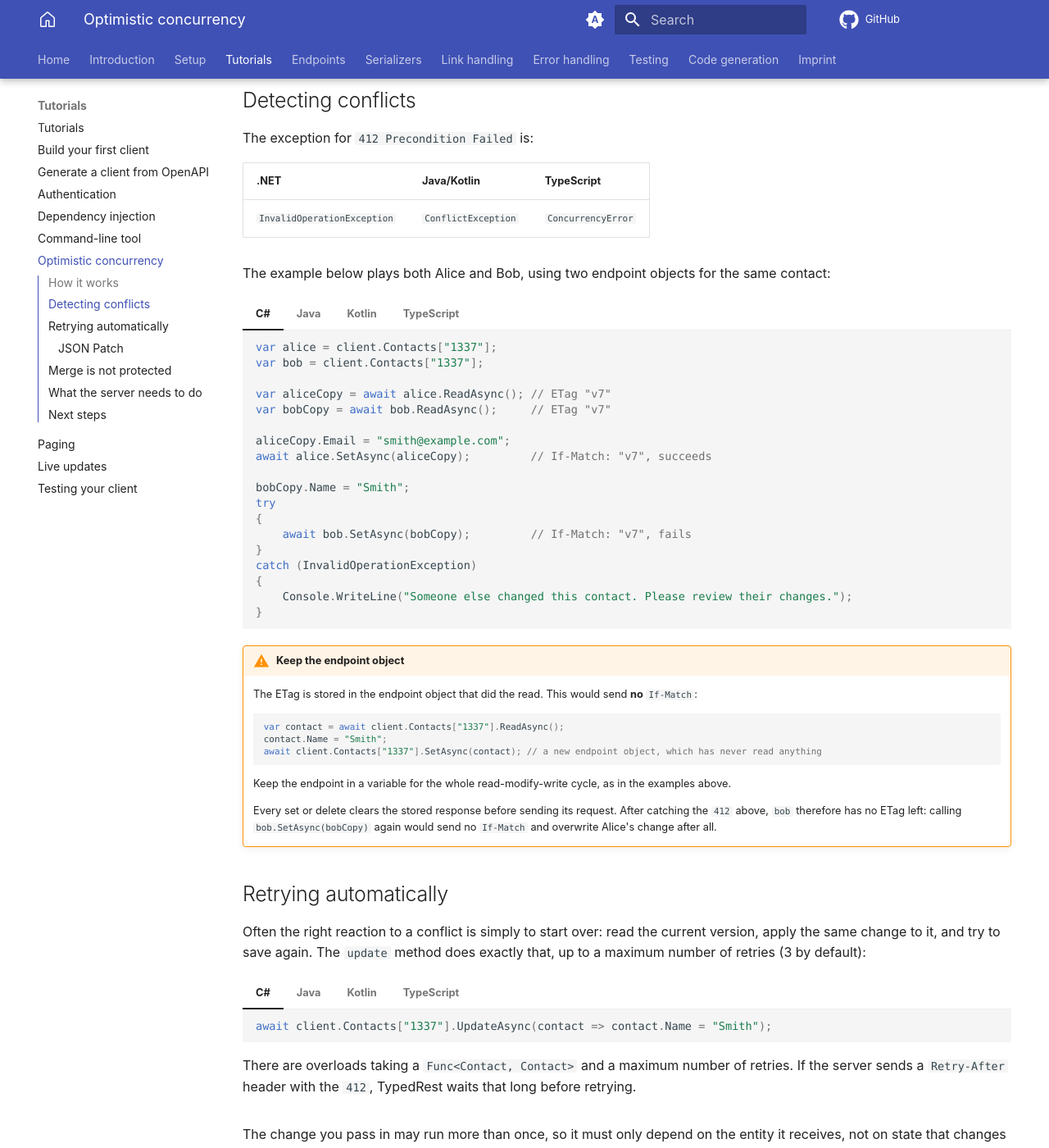
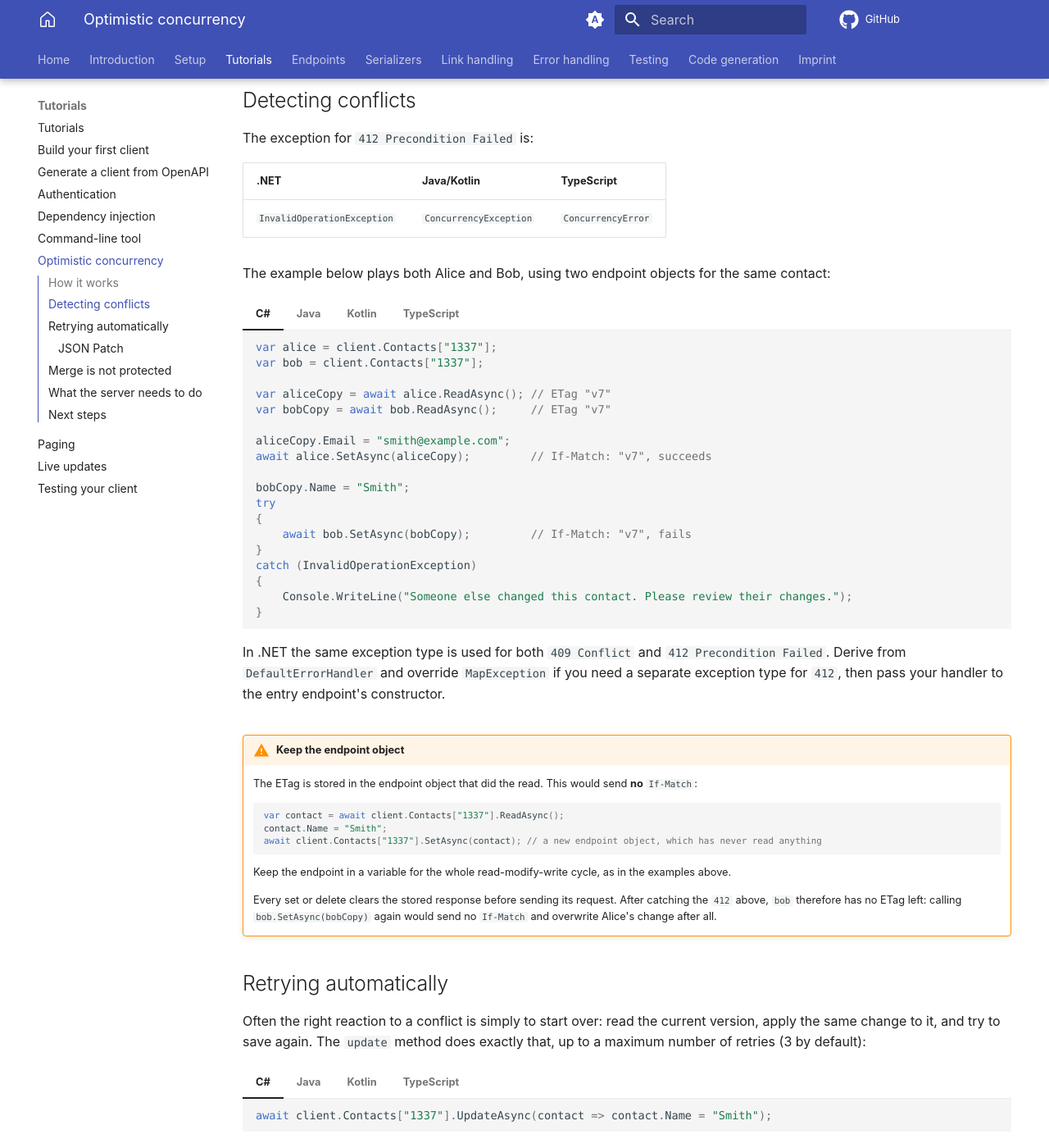
Before and after one commit to TypedRest/docs, an MkDocs documentation site: the page built from docs/tutorials/concurrency.md, in a window 1280 px wide and 1400 px high, scrolled down 754 px. Shown: the whole window at 82% size. Built offline with MkDocs 1.6.1 and Material for MkDocs 9.7.7, drawn with Linux system fonts in a browser that asks for light colours; comment, search, counter and statistics services are not loaded.

Commit message:
Updated documentation for concurrency exceptions

````diff
--- a/docs/tutorials/concurrency.md
+++ b/docs/tutorials/concurrency.md
@@ -22,9 +22,9 @@ PUT /contacts/1337, If-Match: "v7"  (Bob)         →  412 Precondition Failed
 
 The exception for `412 Precondition Failed` is:
 
-| .NET                        | Java/Kotlin         | TypeScript         |
-| --------------------------- | ------------------- | ------------------ |
-| `InvalidOperationException` | `ConflictException` | `ConcurrencyError` |
+| .NET                        | Java/Kotlin            | TypeScript         |
+| --------------------------- | ---------------------- | ------------------ |
+| `InvalidOperationException` | `ConcurrencyException` | `ConcurrencyError` |
 
 The example below plays both Alice and Bob, using two endpoint objects for the same contact:
 
@@ -51,6 +51,8 @@ The example below plays both Alice and Bob, using two endpoint objects for the s
     }
     ```
 
+    In .NET the same exception type is used for both `409 Conflict` and `412 Precondition Failed`. Derive from `DefaultErrorHandler` and override `MapException` if you need a separate exception type for `412`, then pass your handler to the entry endpoint's constructor.
+
 === "Java"
 
     ```java
@@ -66,10 +68,12 @@ The example below plays both Alice and Bob, using two endpoint objects for the s
     bobCopy.setName("Smith");
     try {
         bob.set(bobCopy);             // If-Match: "v7", fails
-    } catch (ConflictException ex) {
+    } catch (ConcurrencyException ex) {
         System.out.println("Someone else changed this contact. Please review their changes.");
     }
     ```
+
+    `ConcurrencyException` derives from `ConflictException`, the exception type for `409 Conflict`, so catching `ConflictException` handles both.
 
 === "Kotlin"
 
@@ -84,10 +88,12 @@ The example below plays both Alice and Bob, using two endpoint objects for the s
 
     try {
         bob.set(bobCopy.copy(name = "Smith"))              // If-Match: "v7", fails
-    } catch (ex: ConflictException) {
+    } catch (ex: ConcurrencyException) {
         println("Someone else changed this contact. Please review their changes.")
     }
     ```
+
+    `ConcurrencyException` derives from `ConflictException`, the exception type for `409 Conflict`, so catching `ConflictException` handles both.
 
 === "TypeScript"
 
````
Also changed, not shown: docs/error-handling/index.md (+1 -1 lines).
